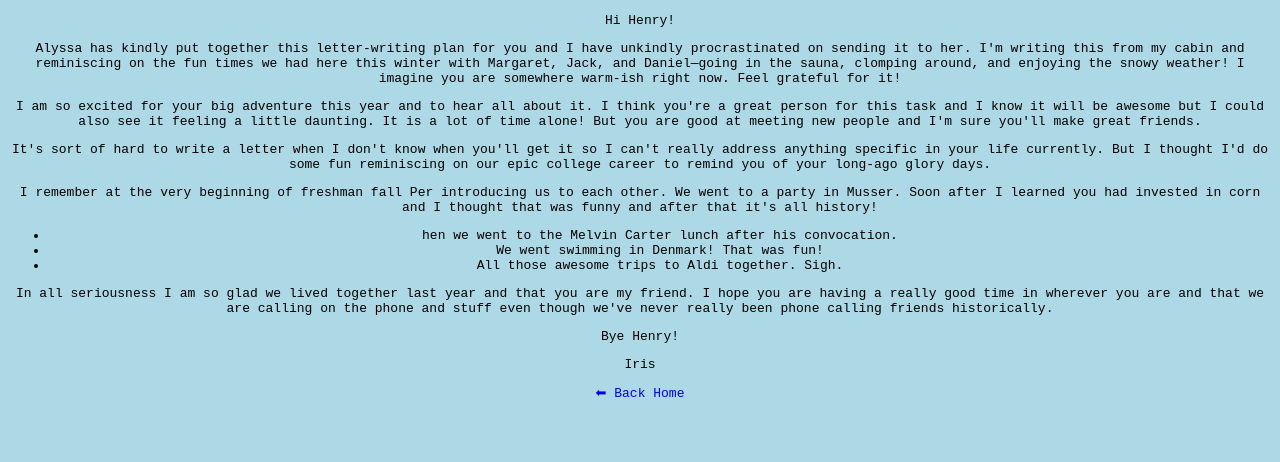
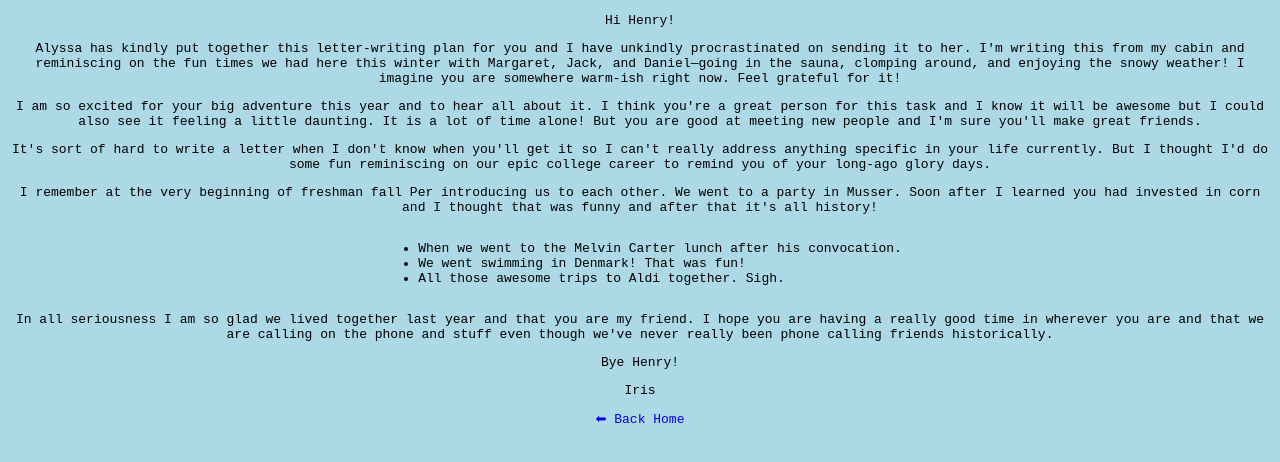
Before and after one commit to alvareza2/alvareza2.github.io, a plain HTML site: page pages/december.html in a window 1280 px wide. Drawn offline with Linux system fonts and the light colour scheme.

Commit message:
polished!

```diff
--- a/pages/december.html
+++ b/pages/december.html
@@ -57,8 +57,8 @@
 
 <p>I remember at the very beginning of freshman fall Per introducing us to each other. We went to a party in Musser. Soon after I learned you had invested in corn and I thought that was funny and after that it's all history!</p>
 
-<ul>
-  <li>hen we went to the Melvin Carter lunch after his convocation.</li>
+<ul style="display: inline-block; text-align: left;">
+  <li>When we went to the Melvin Carter lunch after his convocation.</li>
   <li>We went swimming in Denmark! That was fun!</li>
   <li>All those awesome trips to Aldi together. Sigh.</li>
 </ul>
```
Also changed, not shown: pages/july.html (+4 -4 lines).
